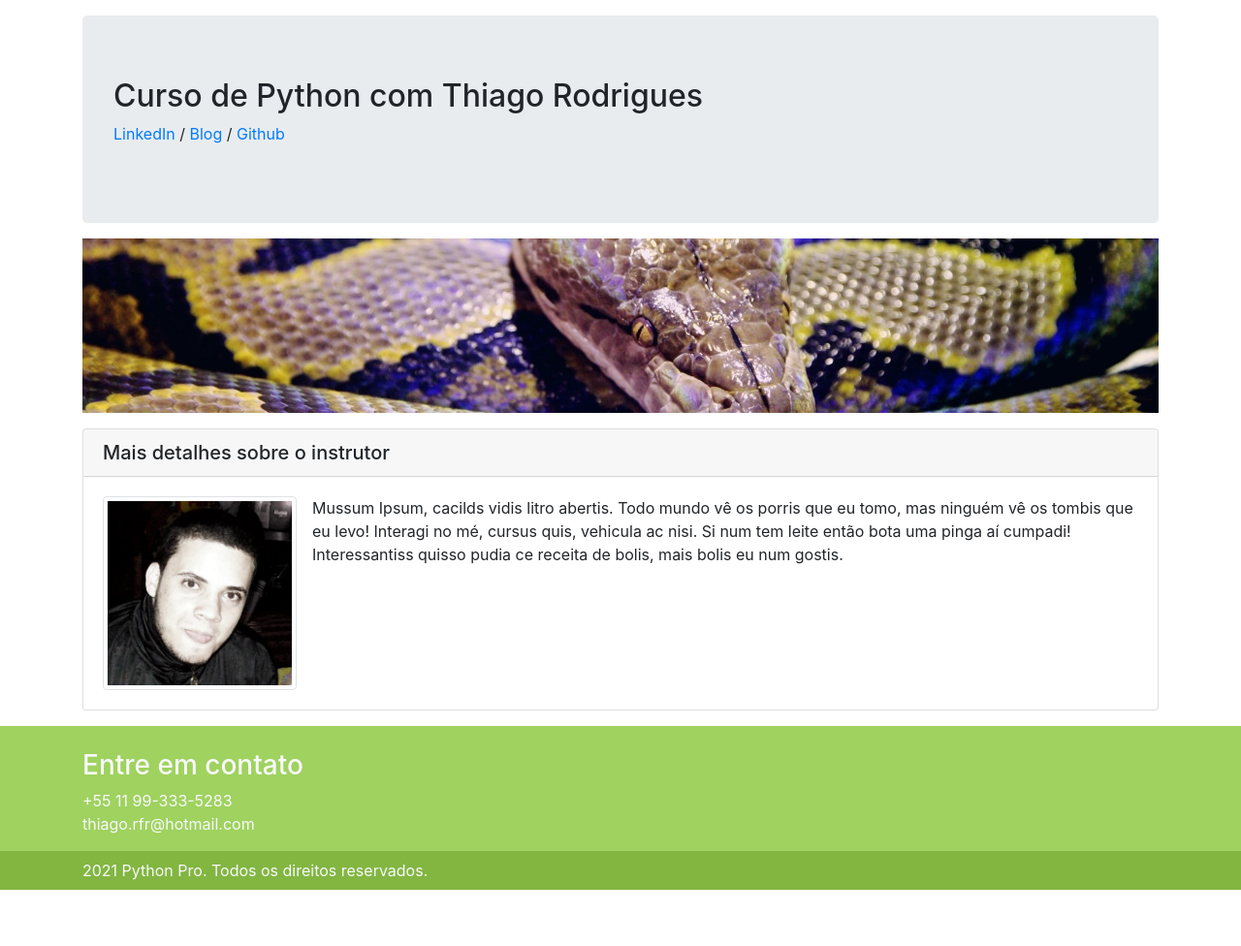
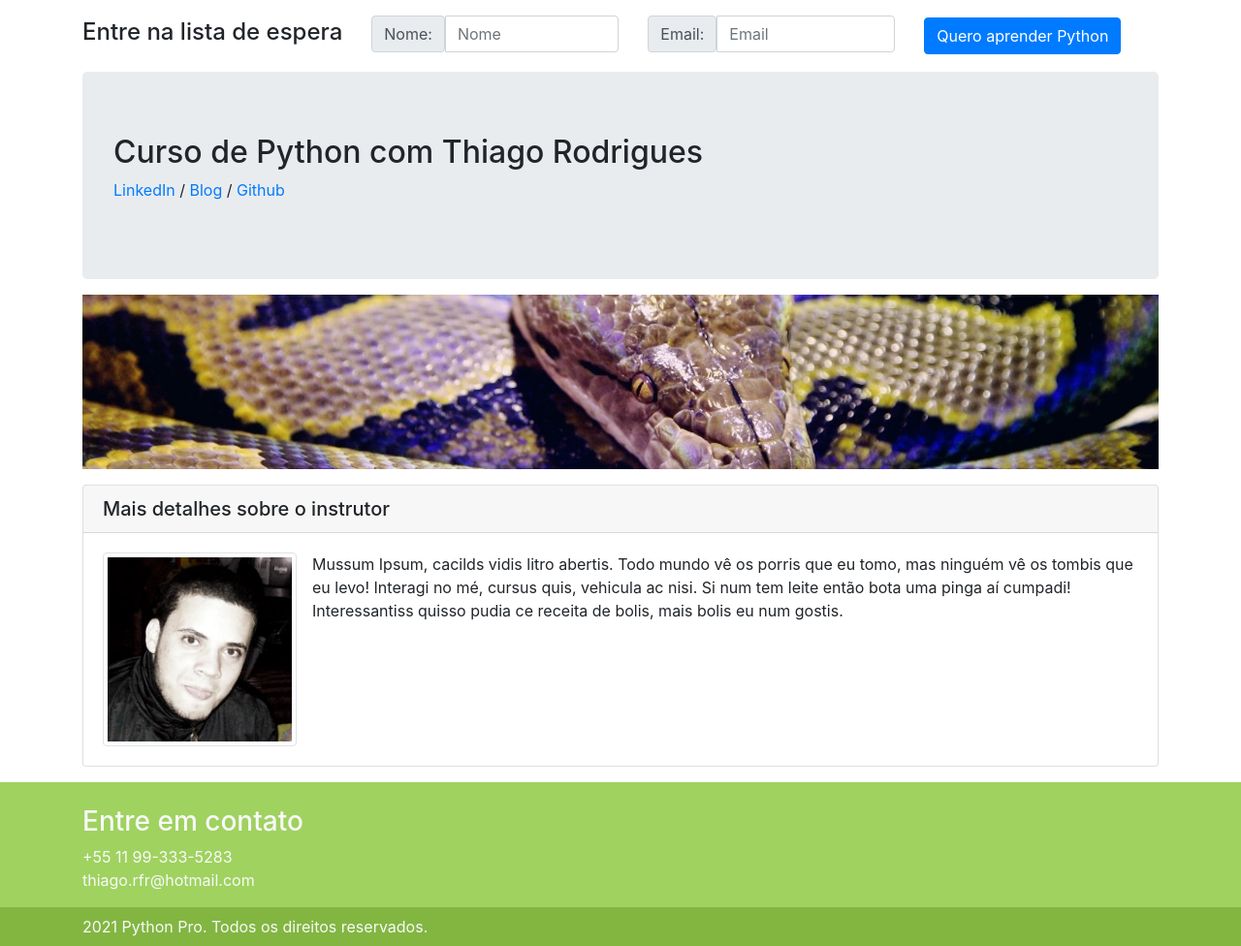
Before and after one commit to undersfx/django-pro, a Django app: page / in a window 1280 px wide. Shown: the part 56-1032 px from the top of the page at 97% size. Before the commit the page ends 974 px from the top, so only its background shows below. Run offline with Django 3.2, Linux system fonts and the light colour scheme; some libraries are stand-ins or nearby versions.

Commit message:
add: Template lista de espera

```diff
--- a/pypro/base/templates/base/home.html
+++ b/pypro/base/templates/base/home.html
@@ -43,6 +43,33 @@
 	</div>
 
 	<div class="container">
+		<div class="row pb-3">
+			<div class="col-md-12">
+				<form class="row gx-3 gy-2 align-items-center">
+					<div class="col-auto">
+						<h4>Entre na lista de espera</h4>
+					</div>
+					<div class="col-sm-3 pb-1">
+						<div class="input-group">
+							<div class="input-group-text">Nome:</div>
+							<input type="text" class="form-control" id="specificSizeInputGroupName" placeholder="Nome">
+						</div>
+					</div>
+					<div class="col-sm-3 pb-1">
+						<div class="input-group">
+							<div class="input-group-text">Email:</div>
+							<input type="text" class="form-control" id="specificSizeInputGroupUsername" placeholder="Email">
+						</div>
+					</div>
+					<div class="col-auto">
+						<button type="submit" class="btn btn-primary">Quero aprender Python</button>
+					</div>
+				</form>
+			</div>
+		</div>
+	</div>
+
+	<div class="container">
 		<div class="row">
 			<div class="col-md-12">
 				<div class="jumbotron" style="margin-bottom:1rem;">
@@ -64,6 +91,8 @@
 					</div>
 				</div>
 
+
+
 				<div class="row">
 					<div class="col-md-12">
 						<div class="card">
@@ -83,6 +112,7 @@
 						</div>
 					</div>
 				</div>
+
 			</div>
 		</div>
 	</div>
```
Lines whose indentation alone changed are shown as unchanged.
